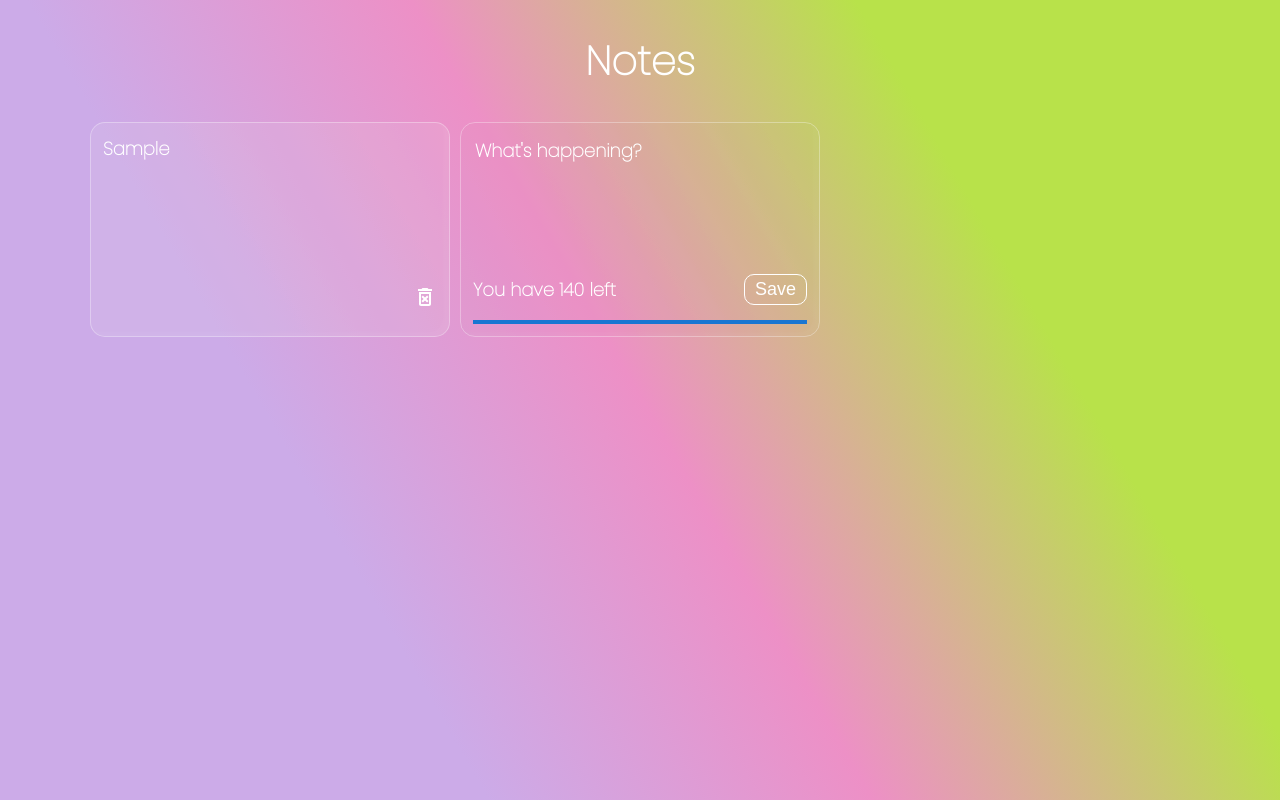
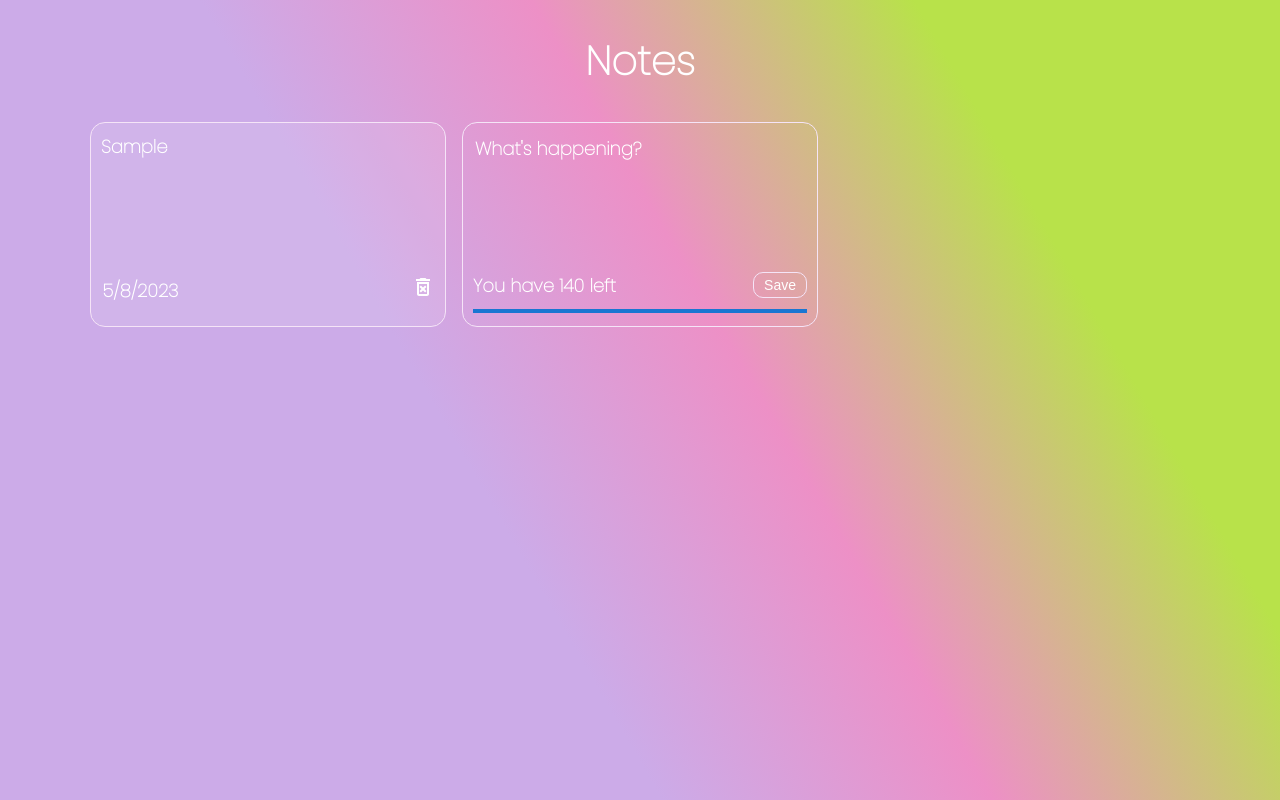
Before and after one commit to C-Switchers/Notes, a React (Create React App) app in the folder react-notes-app/: page / in a window 1280 px wide. Both pictures are taken after typing "Sample" into the empty fields and a click on the button "Save". Shown: the top 800 px of the page. Built offline with nearby package versions, Linux system fonts and the light colour scheme.

Commit message:
add date function

```diff
--- a/react-notes-app/src/Components/NoteComponents/CreateNote.js
+++ b/react-notes-app/src/Components/NoteComponents/CreateNote.js
@@ -22,12 +22,15 @@ function CreateNote({ textHandler, saveHandler, inputText }) {
           Save
         </button>
       </div>
+
       <LinearProgress
       className="char__progress"
       variant="determinate"
       value={props}
       />
+      <div className="note__date"></div>
     </div>
+
   );
 }
 
--- a/react-notes-app/src/Components/NoteComponents/Note.js
+++ b/react-notes-app/src/Components/NoteComponents/Note.js
@@ -1,17 +1,24 @@
 import React from "react";
 import DeleteForeverOutlinedIcon from "@mui/icons-material/DeleteForeverOutlined";
-function Note({id, text, deleteNote }) {
+
+function Note({id, text, date, deleteNote }) {
   return (
+    //add the date and let the date align to the left
+    //delete button align to the right
     <div className="note">
       <div className="note__body">{text}</div>
-      <div className="note__footer" style={{ justifyContent: "flex-end" }}>
-        <DeleteForeverOutlinedIcon
-        className="note__delete"
-        onClick={() => deleteNote(id)}
-        aria-hidden="true"
-        ></DeleteForeverOutlinedIcon>
+      <div className="note__footer">
+        <div className="note__date">{date}</div>
+        <div className="note__delete-wrapper">
+          <DeleteForeverOutlinedIcon
+            className="note__delete"
+            onClick={() => deleteNote(id)}
+            aria-hidden="true"
+          />
+        </div>
       </div>
     </div>
   );
 }
+
 export default Note;
--- a/react-notes-app/src/Components/NoteComponents/Notes.js
+++ b/react-notes-app/src/Components/NoteComponents/Notes.js
@@ -11,10 +11,12 @@ function Notes() {
   //states
 const [notes, setNotes] = useState([]);
 const [inputText, setInputText] = useState("");
+
 // get text and store in state
 const textHandler = (e) => {
   setInputText(e.target.value);
 };
+
 // add new note to the state array
 const saveHandler = () => {
   setNotes((prevState) => [
@@ -22,18 +24,22 @@ const saveHandler = () => {
     {
       id: uuid(),
       text: inputText,
+      //日期 add the current date to note
+      date: new Date().toLocaleDateString(),
     },
   ]);
   //clear the textarea
   setInputText("");
 };
+
 //delete note function
 const deleteNote = (id) => {
   const filteredNotes = notes.filter((note) => note.id !== id);
   setNotes(filteredNotes);
+
 };
 //apply the save and get functions using useEffect
-//get the saved notes and add them to the array
+//add saved notes to array
 useEffect(() => {
   const data = JSON.parse(localStorage.getItem("Notes"));
   if (data) {
@@ -53,6 +59,8 @@ return (
         key={note.id}
         id={note.id}
         text={note.text}
+        //日期？
+        date={note.date}
         deleteNote={deleteNote}
       />
     ))}
--- a/react-notes-app/src/Components/css/App.css
+++ b/react-notes-app/src/Components/css/App.css
@@ -4,8 +4,10 @@
 /* font-family:"Poppins", sans-serif, font-weight:bold, font-size:18px */
 body {
     background-image: linear-gradient(60deg, rgba(204,171,232,1) 38%, rgba(237,144,198,1) 57%, rgba(184,226,74,1) 79%);
-    background-repeat: no-repeat;
+    background-repeat: repeat;
+    background-position: center center;
     background-size: cover;
+    background-attachment: fixed;
     font-family: "Poppins", sans-serif;
     font-weight: bold;
     font-size: 18px;
@@ -23,6 +25,7 @@ body {
     align-items: center;
     margin: 4px 0px;
 }
+
 .notes__title {
     color: #fff;
     font-size: 40px;
@@ -34,7 +37,7 @@ body {
     max-width: 1100px;
     margin: 0 auto;
     display: grid;
-    grid-gap: 10px;
+    grid-gap: 1rem;
     grid-template-columns: repeat(3, minmax(300px, 1fr));
 }
 @media screen and (max-width: 900px) {
--- a/react-notes-app/src/Components/css/Note.css
+++ b/react-notes-app/src/Components/css/Note.css
@@ -1,11 +1,10 @@
 .note {
     background: rgba(255, 255, 255, 0.1);
-    backdrop-filter: grayscale(0.2) opacity(0.1);
-    box-shadow: inset -6px -4px 2px rgba(255, 255, 255, 0.03);
+    box-shadow: inset -6px -4px 2px rgba(255, 255, 255, 0);
     border-radius: 15px;
-    border: 1.5px solid rgba(255, 255, 255, 0.326);
+    border: 1.5px solid #f5e4f7;
     color: #fff;
-    padding: 12px;
+    padding: 10px;
     min-height: 160px;
     display: flex;
     flex-direction: column;
@@ -16,7 +15,14 @@
     display: flex;
     align-items: center;
     justify-content: space-between;
-    margin-bottom: 15px;
+    margin-bottom: 10px;
+}
+
+.note__date {
+    font-size: 18px;
+    font-weight: bold;
+    font-family: "Poppins", sans-serif;
+    padding: 0.1rem;
 }
 .note textarea {
     white-space: pre-wrap;
@@ -38,25 +44,28 @@
 .note__save {
     background: none;
     transition: 0.1s ease-in-out;
-    border: 1.5px solid #fff;
+    border: 1.5px solid #f5e4f7;
     border-radius: 10px;
     color: #fff;
     padding: 4px 10px;
-    font-size: 18px;
+    font-size: 14px;
     cursor: pointer;
 }
 .note__save:hover {
     background: none;
-    border: 1.5px solid #fff;
+    border: 1.5px solid #f5e4f7;
     color: #fff;
 }
 .note__delete {
     cursor: pointer;
+    overflow: hidden;
+    transition: .3s;
+
 }
 .note__delete:hover {
     transform: scale(1.1);
+    transition: .3s;
 }
 .char__progress {
     background-color: #fff!important;
-
 }
```
